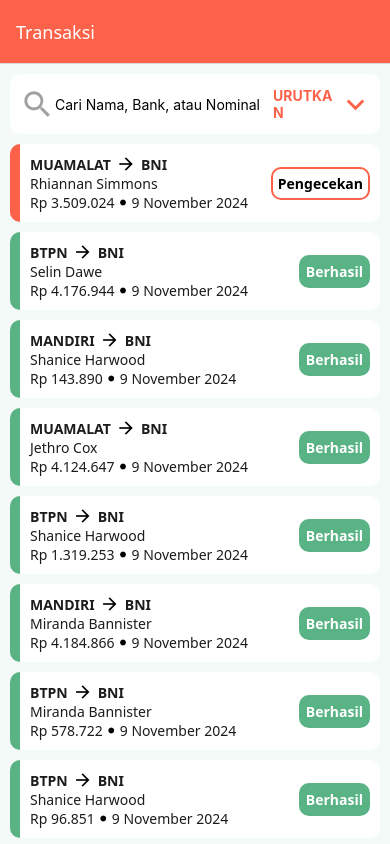
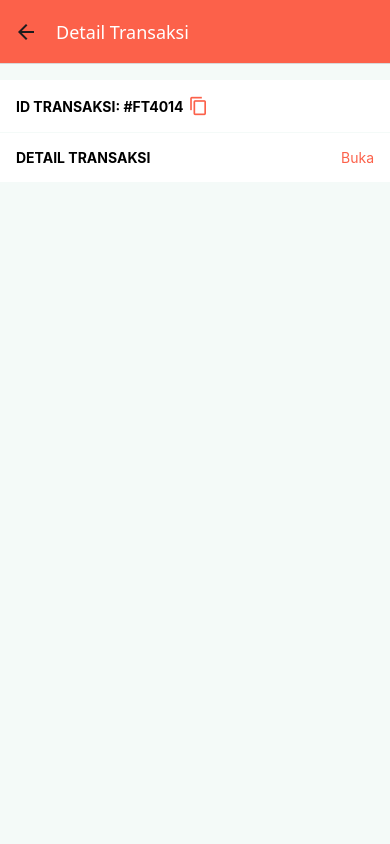
Before and after one commit to m4har/pilf, a React Native app: screen / in a window 390 px wide. Both pictures are taken after a click on the element 195 px from the left and 183 px from the top of the page. Built offline with nearby package versions, Linux system fonts and the light colour scheme.

Commit message:
transaction detail layout

```diff
--- a/src/screens/transaction-detail/transaction-detail.view.tsx
+++ b/src/screens/transaction-detail/transaction-detail.view.tsx
@@ -1,9 +1,108 @@
-import {Text, View} from 'react-native';
+import {LabelDesc} from '@app/components/label';
+import {baseColor} from '@app/utils/base-color';
+import {useCallback, useState} from 'react';
+import {
+  StyleSheet,
+  Text,
+  ToastAndroid,
+  TouchableOpacity,
+  View,
+} from 'react-native';
+import Icon from 'react-native-vector-icons/MaterialIcons';
 
-export const TransactionDetailView = () => {
+type Props = {
+  route: {
+    params: {
+      id: string;
+    };
+  };
+};
+export const TransactionDetailView = (props: Props) => {
+  const {id} = props.route.params;
+  const [showDetail, setShowDetail] = useState(false);
+
+  const onShowHideDetail = useCallback(() => {
+    setShowDetail(prev => !prev);
+  }, []);
+
+  const onCopyClipboard = useCallback(() => {
+    ToastAndroid.show('ID Transaksi Telah Disalin', ToastAndroid.SHORT);
+  }, []);
   return (
-    <View>
-      <Text>Transaction Detail</Text>
+    <View style={styles.container}>
+      <View style={styles.headerTitle}>
+        <Text style={{fontWeight: 'bold'}}>ID TRANSAKSI: #{id}</Text>
+        <TouchableOpacity onPress={onCopyClipboard}>
+          <Icon name="content-copy" color={baseColor.orange} size={20} />
+        </TouchableOpacity>
+      </View>
+      <TouchableOpacity
+        style={styles.detailContainer}
+        onPress={onShowHideDetail}>
+        <Text style={{fontWeight: 'bold', flex: 1}}>DETAIL TRANSAKSI</Text>
+        <View>
+          <Text style={{color: baseColor.orange}}>
+            {showDetail ? 'Tutup' : 'Buka'}
+          </Text>
+        </View>
+      </TouchableOpacity>
+
+      {showDetail && (
+        <View style={{backgroundColor: baseColor.white, padding: 16}}>
+          {/* bank */}
+          <View style={{flexDirection: 'row', alignItems: 'center', gap: 5}}>
+            <Text style={{fontWeight: 'bold', textTransform: 'uppercase'}}>
+              Permata
+            </Text>
+            <Icon name="arrow-forward" size={20} />
+            <Text style={{fontWeight: 'bold', textTransform: 'uppercase'}}>
+              BNI
+            </Text>
+          </View>
+          {/* desc */}
+          <View style={{marginTop: 16, flexDirection: 'row'}}>
+            <LabelDesc style={{flex: 1}} title="syifa" desc="123" />
+            <LabelDesc style={{flex: 1}} title="nominal" desc="Rp 10.000" />
+          </View>
+          <View style={{marginTop: 16, flexDirection: 'row'}}>
+            <LabelDesc
+              style={{flex: 1}}
+              title="berita transfer"
+              desc="cobe test"
+            />
+            <LabelDesc style={{flex: 1}} title="kode unik" desc="123" />
+          </View>
+          <View style={{marginTop: 16, flexDirection: 'row'}}>
+            <LabelDesc
+              style={{flex: 1}}
+              title="waktu dibuat"
+              desc="8 april 2024"
+            />
+          </View>
+        </View>
+      )}
     </View>
   );
 };
+
+export const styles = StyleSheet.create({
+  container: {flex: 1, backgroundColor: baseColor.bg},
+  headerTitle: {
+    marginTop: 16,
+    flexDirection: 'row',
+    gap: 5,
+    backgroundColor: baseColor.white,
+    padding: 16,
+    borderBottomWidth: 1,
+    borderBottomColor: baseColor.bg,
+    alignItems: 'center',
+  },
+  detailContainer: {
+    flexDirection: 'row',
+    gap: 5,
+    backgroundColor: baseColor.white,
+    padding: 16,
+    borderBottomWidth: 1,
+    borderBottomColor: baseColor.bg,
+  },
+});
--- a/src/screens/transaction-list/transaction-list.view.tsx
+++ b/src/screens/transaction-list/transaction-list.view.tsx
@@ -1,6 +1,7 @@
 import {CardTransaction} from '@app/components/card';
 import {ModalFilter} from '@app/components/modal';
 import {SearchFilter} from '@app/components/search';
+import {navigationRef} from '@app/routes';
 import {baseColor} from '@app/utils/base-color';
 import {FILTER} from '@app/utils/constant';
 import {useState} from 'react';
@@ -80,7 +81,9 @@ export const TransactionListView = () => {
             date={item.completed_at}
             fromBank={item.beneficiary_bank}
             name={item.beneficiary_name}
-            onPress={() => {}}
+            onPress={() =>
+              navigationRef.navigate('transaction-detail', {id: item.id})
+            }
             status={item.status}
             toBank={item.sender_bank}
           />
```
